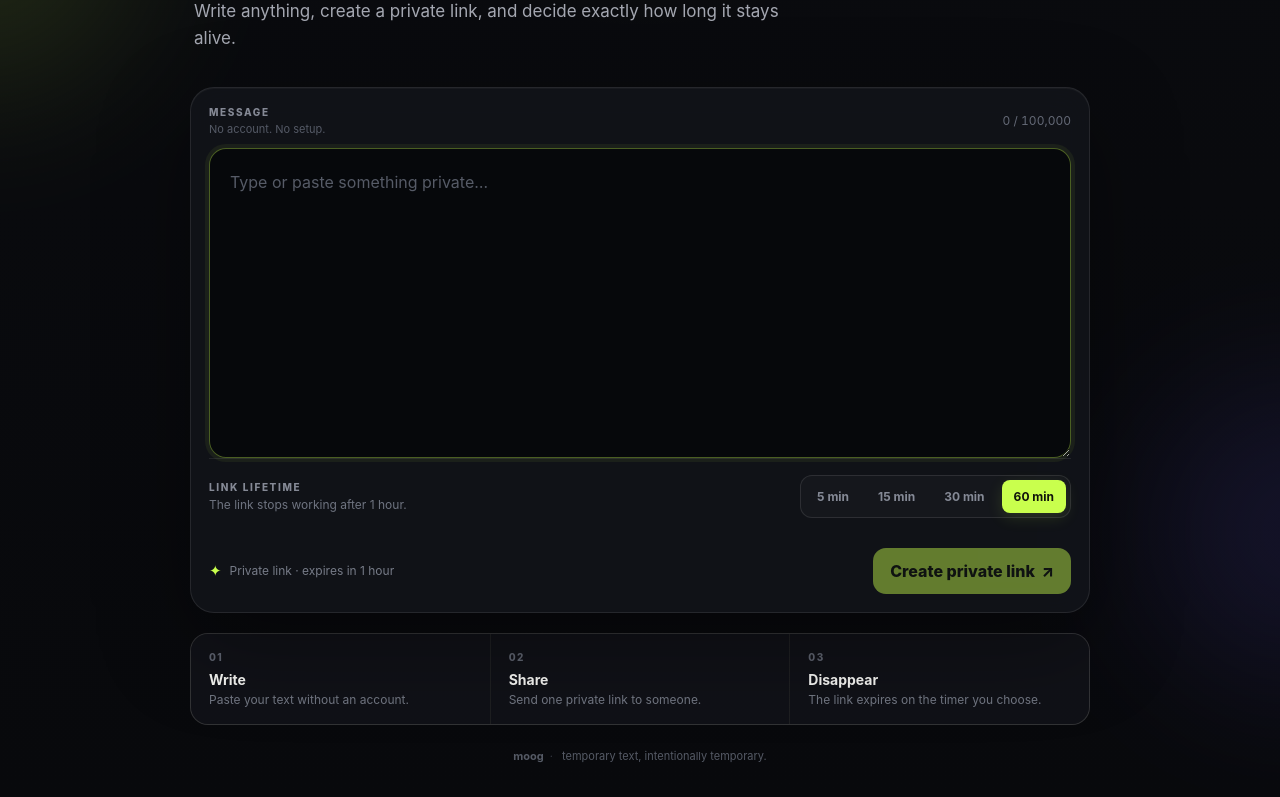
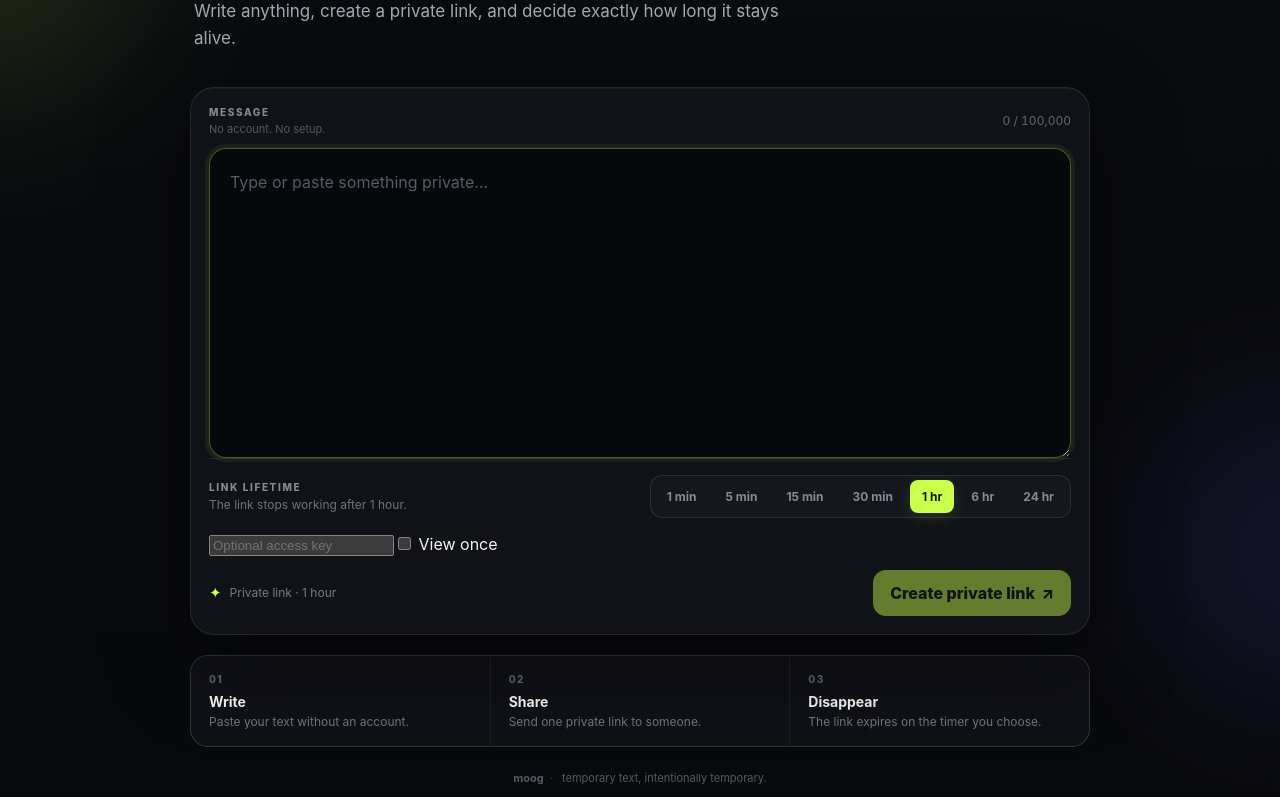
Before and after one commit to addulasaikiran-ops/Moog-1.0, a Next.js app: page / in a window 1280 px wide. Shown: the part 413-1210 px from the top of the page. Built offline with nearby package versions, Linux system fonts and the light colour scheme.

Commit message:
Add advanced sharing controls

```diff
--- a/app/page.tsx
+++ b/app/page.tsx
@@ -2,14 +2,9 @@
 
 import { FormEvent, useState } from "react";
 
-type Expiry = 5 | 15 | 30 | 60;
+type Expiry = 1 | 5 | 15 | 30 | 60 | 360 | 1440;
 
-const expiryLabels: Record<Expiry, string> = {
-  5: "5 minutes",
-  15: "15 minutes",
-  30: "30 minutes",
-  60: "1 hour",
-};
+const expiryLabels: Record<Expiry, string> = { 1: "1 minute", 5: "5 minutes", 15: "15 minutes", 30: "30 minutes", 60: "1 hour", 360: "6 hours", 1440: "24 hours" };
 
 export default function HomePage() {
   const [text, setText] = useState("");
@@ -18,6 +13,8 @@ export default function HomePage() {
   const [error, setError] = useState("");
   const [loading, setLoading] = useState(false);
   const [copied, setCopied] = useState(false);
+  const [accessKey, setAccessKey] = useState("");
+  const [viewOnce, setViewOnce] = useState(false);
 
   async function handleSubmit(event: FormEvent<HTMLFormElement>) {
     event.preventDefault();
@@ -35,7 +32,7 @@ export default function HomePage() {
       const response = await fetch("/api/shares", {
         method: "POST",
         headers: { "Content-Type": "application/json" },
-        body: JSON.stringify({ text, expiryMinutes: expiry }),
+        body: JSON.stringify({ text, expiryMinutes: expiry, password: accessKey || undefined, viewOnce }),
       });
       const data = (await response.json()) as { url?: string; error?: string };
       if (!response.ok) throw new Error(data.error ?? "Could not create link.");
@@ -111,7 +108,7 @@ export default function HomePage() {
                 <div className="expiryHint">The link stops working after {expiryLabel}.</div>
               </div>
               <div className="expiryOptions" role="group" aria-label="Link expiry">
-                {[5, 15, 30, 60].map((minutes) => (
+                {[1, 5, 15, 30, 60, 360, 1440].map((minutes) => (
                   <button
                     key={minutes}
                     type="button"
@@ -119,16 +116,18 @@ export default function HomePage() {
                     onClick={() => setExpiry(minutes as Expiry)}
                     aria-pressed={expiry === minutes}
                   >
-                    {minutes === 60 ? "60 min" : `${minutes} min`}
+                    {minutes === 1440 ? "24 hr" : minutes === 360 ? "6 hr" : minutes === 60 ? "1 hr" : `${minutes} min`}
                   </button>
                 ))}
               </div>
             </div>
 
+            <div className="advancedControls"><input className="sharePassword" type="password" value={accessKey} onChange={(e) => setAccessKey(e.target.value)} placeholder="Optional access key" maxLength={128} aria-label="Optional access key" /><label className="viewOnce"><input type="checkbox" checked={viewOnce} onChange={(e) => setViewOnce(e.target.checked)} /> View once</label></div>
+
             <div className="composerBottom">
               <div className="trust">
                 <span className="trustIcon">✦</span>
-                <span>Private link · expires in {expiryLabel}</span>
+                <span>{viewOnce ? "Burns after one view" : "Private link"}{accessKey ? " · protected" : ""} · {expiryLabel}</span>
               </div>
               <button className="primary" type="submit" disabled={loading || !text.trim()}>
                 {loading ? (
@@ -150,7 +149,7 @@ export default function HomePage() {
               <div className="resultBody">
                 <div className="resultLabel">PRIVATE LINK CREATED</div>
                 <a href={url} target="_blank" rel="noreferrer">{url}</a>
-                <div className="resultMeta">Expires in {expiryLabel}</div>
+                <div className="resultMeta">Expires in {expiryLabel}{viewOnce ? " · view once" : ""}{accessKey ? " · protected" : ""}</div>
               </div>
               <button className="copy" type="button" onClick={copyLink}>
                 {copied ? "Copied ✓" : "Copy link"}
```
